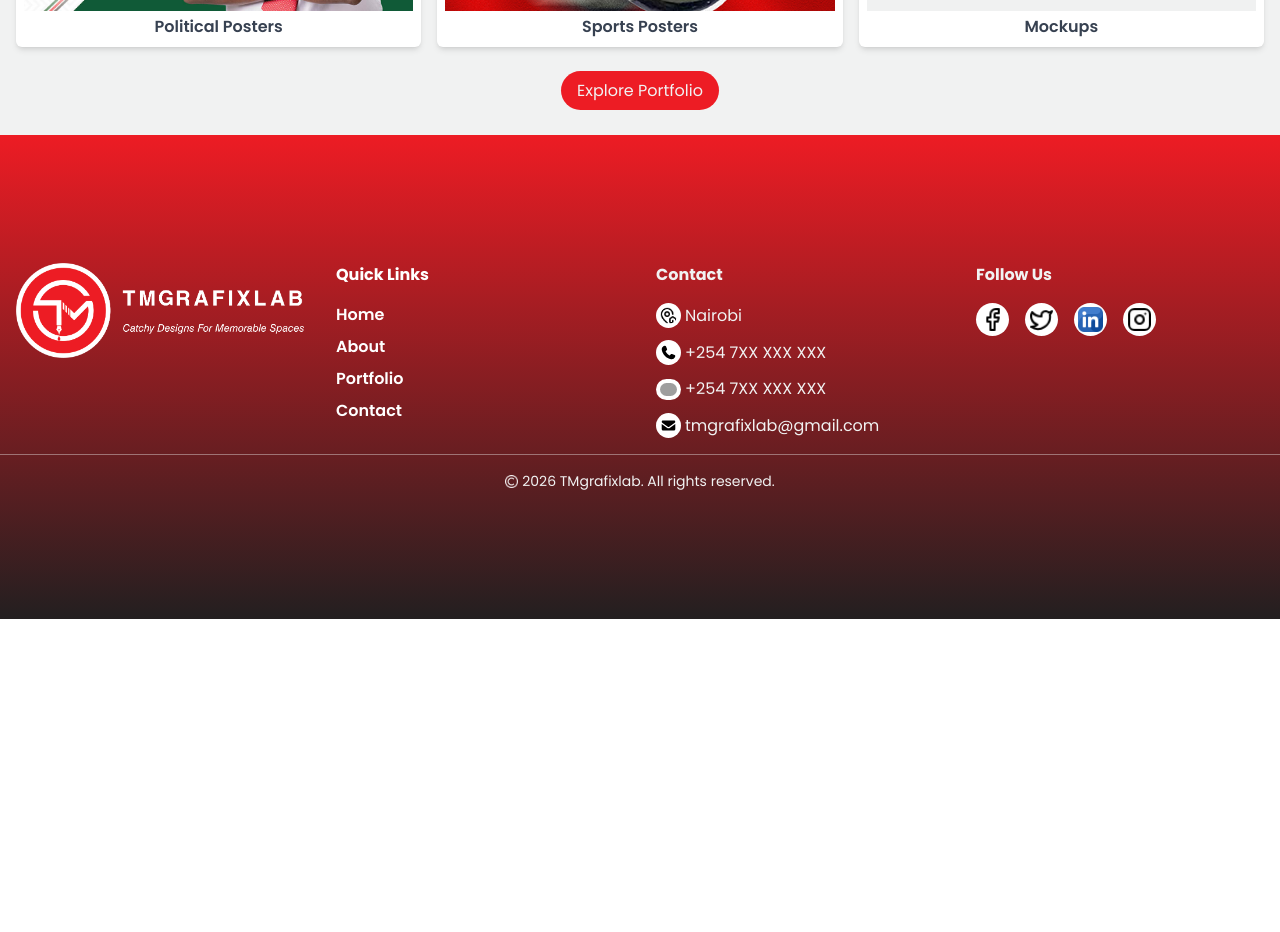
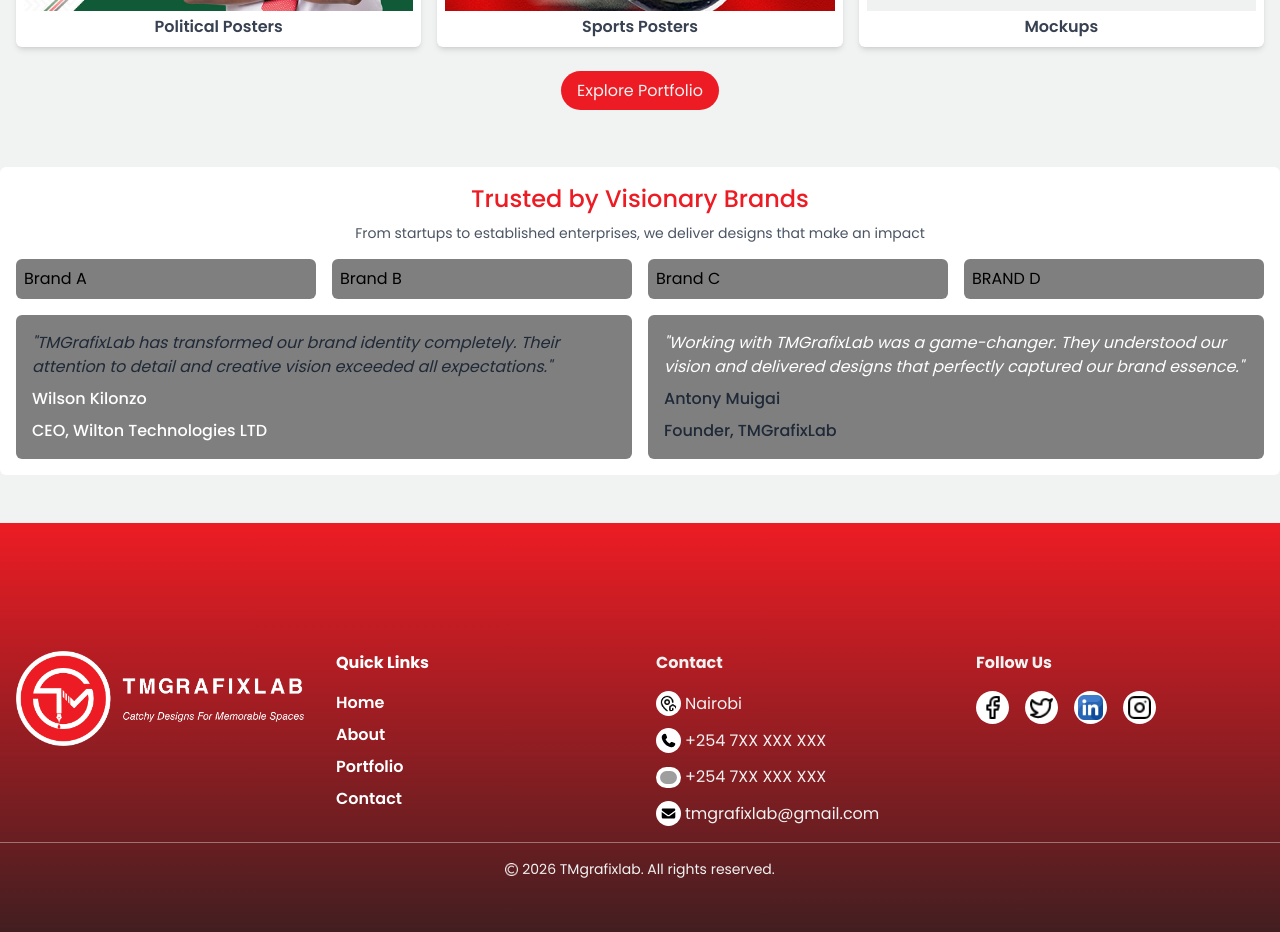
Before and after one commit to wilson-mutinda/TONNY, a Vue app in the folder frontend/: page / in a window 1280 px wide. Shown: the part 2120-3052 px from the top of the page. Before the commit the page ends 2739 px from the top, so only its background shows below. Built offline with nearby package versions, Linux system fonts and the light colour scheme; grey boxes are pictures that could not be loaded.

Commit message:
Added an trusted by brands section on the homepage

```diff
--- a/frontend/src/pages/homepage.vue
+++ b/frontend/src/pages/homepage.vue
@@ -140,6 +140,70 @@
            <!-- Featured setion -->
             <Featured />
 
+            <!-- Trustees -->
+             <section class="py-8">
+              <div class="container mx-auto px-4 bg-white rounded-md p-4">
+                <!-- title -->
+                 <div class="text-center">
+                  <h3 class="text-2xl text-tm-red font-medium">Trusted by Visionary Brands</h3>
+                  <p class="text-sm text-gray-600 mt-2">From startups to established enterprises, we deliver designs that make an impact</p>
+                 </div>
+
+                 <!-- brand grids -->
+                  <div class="grid grid-cols-1 md:grid-cols-4 gap-4 mt-4">
+                    <!-- brand A -->
+                     <div class="bg-black/50 p-2 rounded-md">
+                      <h1>Brand A</h1>
+                     </div>
+
+                     <!-- brand B -->
+                      <div class="bg-black/50 p-2 rounded-md">
+                        <h1>Brand B</h1>
+                      </div>
+
+                      <!-- brand C -->
+                       <div class="bg-black/50 p-2 rounded-md">
+                        <h1 class="">Brand C</h1>
+                       </div>
+
+                       <!-- brand D -->
+                        <div class="bg-black/50 p-2 rounded-md">
+                          <h1>BRAND D</h1>
+                        </div>
+                  </div>
+
+                  <!-- brand testimonials -->
+                   <div class="grid grid-cols-1 md:grid-cols-2 gap-4 mt-4">
+
+                    <!-- first testimonial -->
+                     <div class="bg-black/50 rounded-md p-4">
+                      <!-- description -->
+                       <h3 class="text-gray-800 italic mb-2">"TMGrafixLab has transformed our brand identity completely. Their attention to
+                        detail and creative vision exceeded all expectations."
+                       </h3>
+
+                       <div class="">
+                        <h3 class="font-medium mb-2 text-white">Wilson Kilonzo</h3>
+                        <p class="font-medium text-white">CEO, Wilton Technologies LTD</p>
+                       </div>
+                     </div>
+
+                     <!-- second testimonial -->
+                      <div class="bg-black/50 rounded-md p-4">
+                        <!-- description -->
+                         <h3 class="text-white italic mb-2">"Working with TMGrafixLab was a game-changer. They understood our vision and
+                          delivered designs that perfectly captured our brand essence."</h3>
+
+                          <div class="">
+                            <h3 class="font-medium text-gray-800 mb-2">Antony Muigai</h3>
+                            <p class="font-medium text-gray-800">Founder, TMGrafixLab</p>
+                          </div>
+                      </div>
+
+                   </div>
+              </div>
+             </section>
+
             <!-- Contact section -->
              <section></section>
 
```
